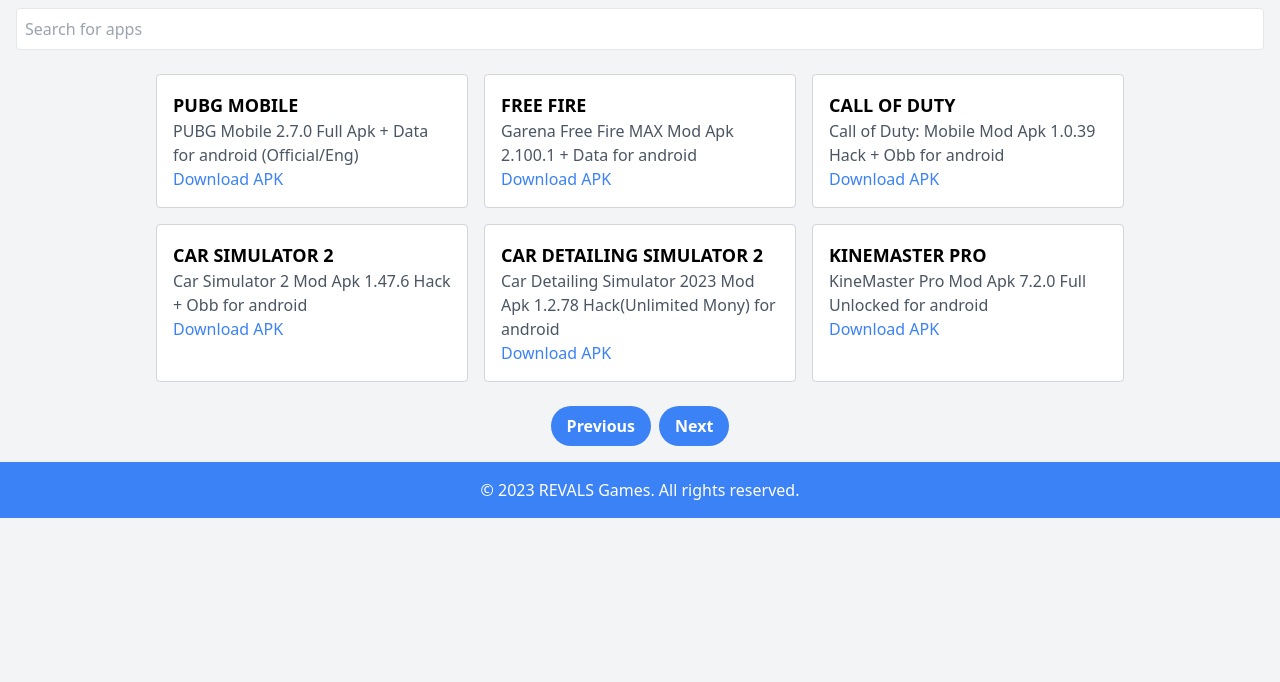
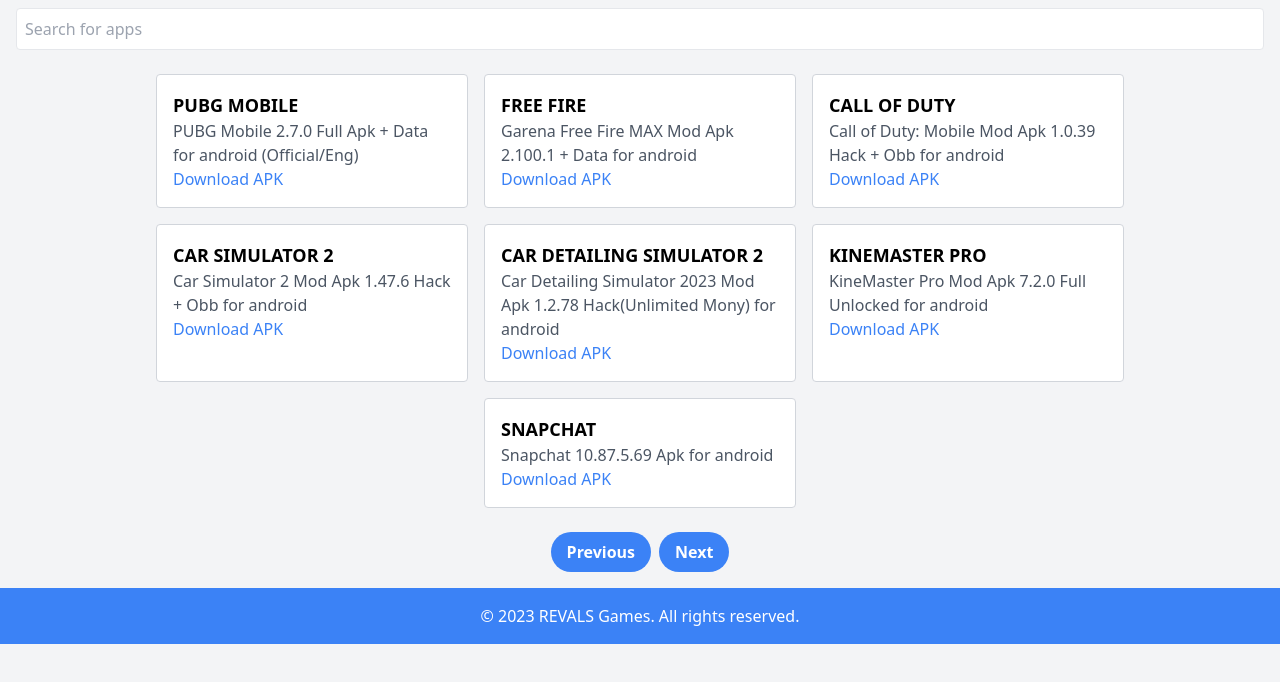
Before and after one commit to taimoorxd/REVAL-GAMES, a plain HTML site: page index.html in a window 1280 px wide. Shown: the part 76-758 px from the top of the page. Drawn offline with nearby package versions, Linux system fonts and the light colour scheme.

Commit message:
Update index.html

```diff
--- a/index.html
+++ b/index.html
@@ -73,7 +73,11 @@
             </div>
 
 
-
+<div class="app-card bg-white w-full sm:w-1/2 md:w-1/3 lg:w-1/4 p-4 m-2 border border-gray-300 rounded">
+                <h2 class="text-lg font-semibold">SNAPCHAT</h2>
+                <p class="text-gray-600">Snapchat 10.87.5.69 Apk for android </p>
+                <a href="https://s4.revdl.com/1901/Snapchat_10.87.5.69+Arm_v7a__2727_Revdl.com.apk" class="text-blue-500 hover:underline">Download APK</a>
+            </div>
 
 
 
```
